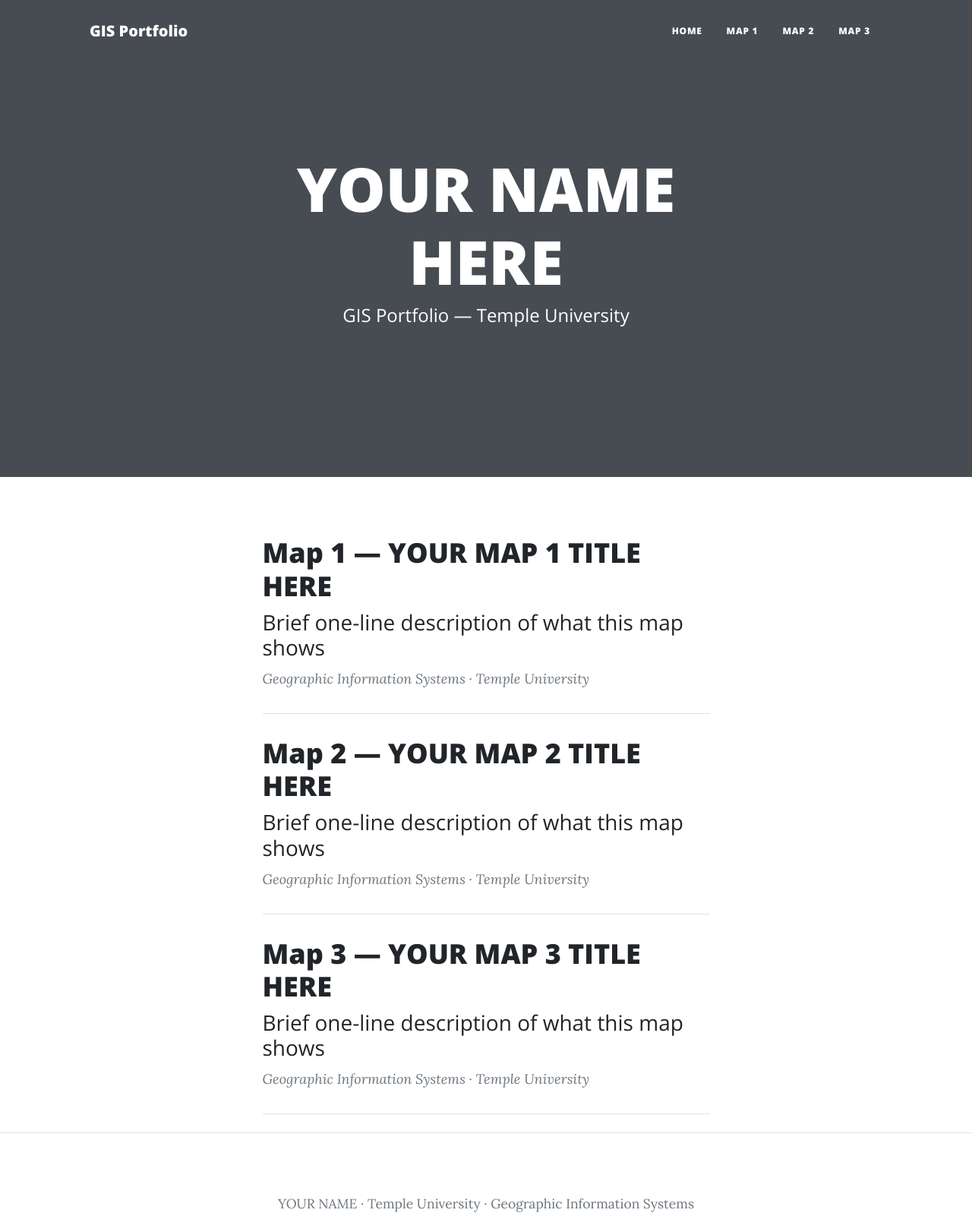
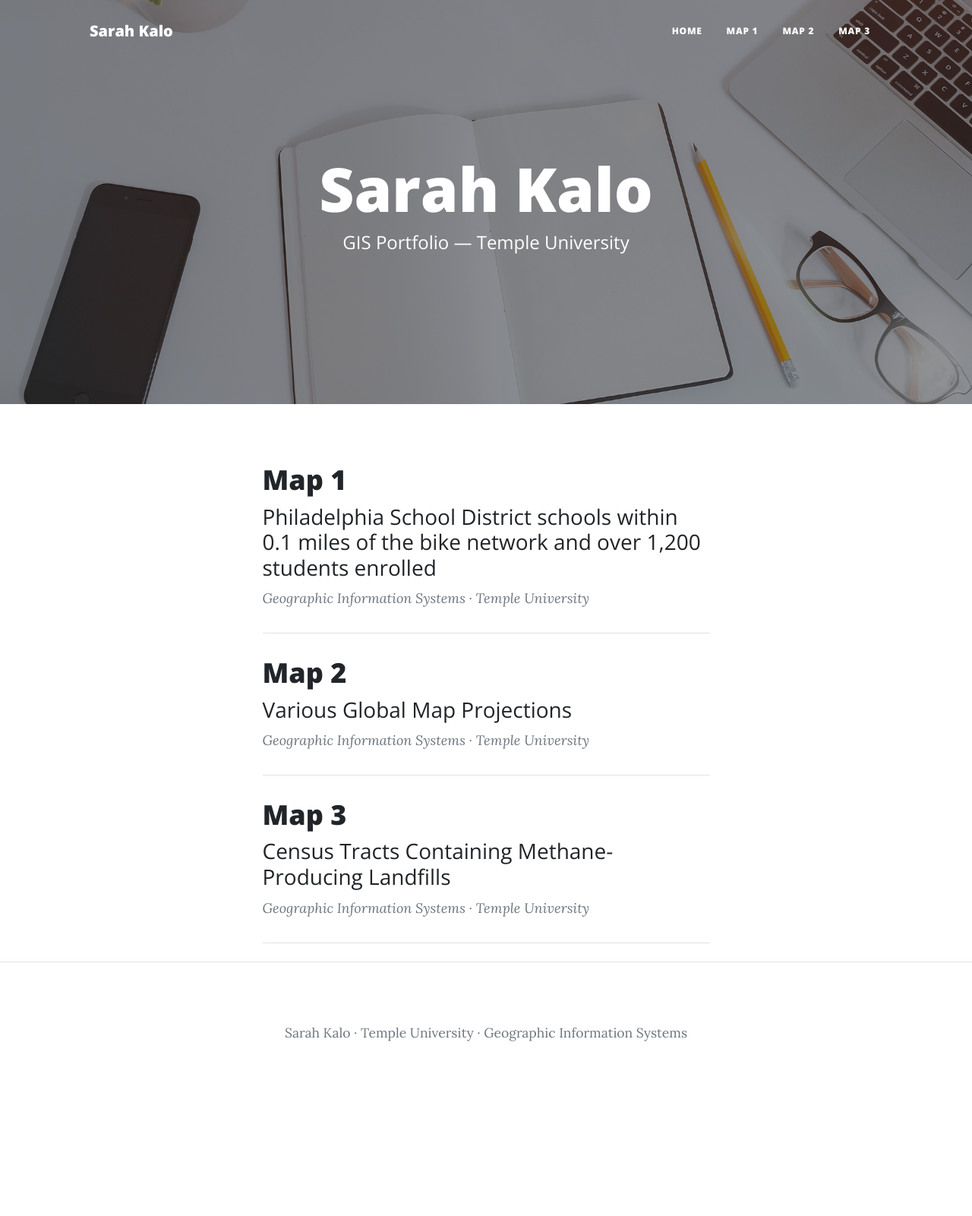
Before and after one commit to tur20496-star/tur20496-star, a plain HTML site: page index.html in a window 1280 px wide. Shown: the whole page at 76% size. After the commit the page ends 1453 px from the top, so only its background shows below. Drawn offline with nearby package versions, Linux system fonts and the light colour scheme; files that its build step writes are made by us from their sources.

Commit message:
Update index.html

```diff
--- a/index.html
+++ b/index.html
@@ -3,18 +3,17 @@
   <head>
     <meta charset="utf-8" />
     <meta name="viewport" content="width=device-width, initial-scale=1, shrink-to-fit=no" />
-    <title>GIS Portfolio</title>
-    <link rel="icon" type="image/x-icon" href="assets/favicon.ico" />
+    <title>Sarah Kalo — GIS Portfolio</title>
+    <link rel="icon" type="image/x-icon" href="favicon.ico" />
     <link href="https://fonts.googleapis.com/css?family=Lora:400,700,400italic,700italic" rel="stylesheet" />
     <link href="https://fonts.googleapis.com/css?family=Open+Sans:300italic,400italic,600italic,700italic,800italic,400,300,600,700,800" rel="stylesheet" />
-    <link href="css/styles.css" rel="stylesheet" />
+    <link href="styles.css" rel="stylesheet" />
   </head>
   <body>
 
-    <!-- Navigation -->
     <nav class="navbar navbar-expand-lg navbar-light" id="mainNav">
       <div class="container px-4 px-lg-5">
-        <a class="navbar-brand" href="index.html">GIS Portfolio</a>
+        <a class="navbar-brand" href="index.html">Sarah Kalo</a>
         <button class="navbar-toggler" type="button" data-bs-toggle="collapse" data-bs-target="#navbarResponsive">
           <span class="navbar-toggler-icon"></span>
         </button>
@@ -29,52 +28,47 @@
       </div>
     </nav>
 
-    <!-- Page Header -->
-    <header class="masthead" style="background-image: url('assets/img/home-bg.jpg')">
+    <header class="masthead" style="background-image: url('home-bg.jpg')">
       <div class="container position-relative px-4 px-lg-5">
         <div class="row gx-4 gx-lg-5 justify-content-center">
           <div class="col-md-10 col-lg-8 col-xl-7">
             <div class="site-heading">
-              <h1>YOUR NAME HERE</h1>
-              <span class="subheading">GIS Portfolio — Temple University</span>
+              <h1>Sarah Kalo</h1>
+              <span class="subheading">GIS Portfolio &mdash; Temple University</span>
             </div>
           </div>
         </div>
       </div>
     </header>
 
-    <!-- Main Content -->
     <div class="container px-4 px-lg-5">
       <div class="row gx-4 gx-lg-5 justify-content-center">
         <div class="col-md-10 col-lg-8 col-xl-7">
 
-          <!-- Map 1 Preview -->
           <div class="post-preview">
             <a href="map1.html">
-              <h2 class="post-title">Map 1 — YOUR MAP 1 TITLE HERE</h2>
-              <h3 class="post-subtitle">Brief one-line description of what this map shows</h3>
+              <h2 class="post-title">Map 1</h2>
+              <h3 class="post-subtitle">Philadelphia School District schools within 0.1 miles of the bike network and over 1,200 students enrolled</h3>
             </a>
-            <p class="post-meta">Geographic Information Systems · Temple University</p>
+            <p class="post-meta">Geographic Information Systems &middot; Temple University</p>
           </div>
           <hr class="my-4" />
 
-          <!-- Map 2 Preview -->
           <div class="post-preview">
             <a href="map2.html">
-              <h2 class="post-title">Map 2 — YOUR MAP 2 TITLE HERE</h2>
-              <h3 class="post-subtitle">Brief one-line description of what this map shows</h3>
+              <h2 class="post-title">Map 2</h2>
+              <h3 class="post-subtitle">Various Global Map Projections</h3>
             </a>
-            <p class="post-meta">Geographic Information Systems · Temple University</p>
+            <p class="post-meta">Geographic Information Systems &middot; Temple University</p>
           </div>
           <hr class="my-4" />
 
-          <!-- Map 3 Preview -->
           <div class="post-preview">
             <a href="map3.html">
-              <h2 class="post-title">Map 3 — YOUR MAP 3 TITLE HERE</h2>
-              <h3 class="post-subtitle">Brief one-line description of what this map shows</h3>
+              <h2 class="post-title">Map 3</h2>
+              <h3 class="post-subtitle">Census Tracts Containing Methane-Producing Landfills</h3>
             </a>
-            <p class="post-meta">Geographic Information Systems · Temple University</p>
+            <p class="post-meta">Geographic Information Systems &middot; Temple University</p>
           </div>
           <hr class="my-4" />
 
@@ -82,18 +76,17 @@
       </div>
     </div>
 
-    <!-- Footer -->
     <footer class="border-top">
       <div class="container px-4 px-lg-5">
         <div class="row gx-4 gx-lg-5 justify-content-center">
           <div class="col-md-10 col-lg-8 col-xl-7">
-            <p class="text-center small text-muted">YOUR NAME · Temple University · Geographic Information Systems</p>
+            <p class="text-center small text-muted">Sarah Kalo &middot; Temple University &middot; Geographic Information Systems</p>
           </div>
         </div>
       </div>
     </footer>
 
     <script src="https://cdn.jsdelivr.net/npm/bootstrap@5.2.3/dist/js/bootstrap.bundle.min.js"></script>
-    <script src="js/scripts.js"></script>
+    <script src="scripts.js"></script>
   </body>
 </html>
```
